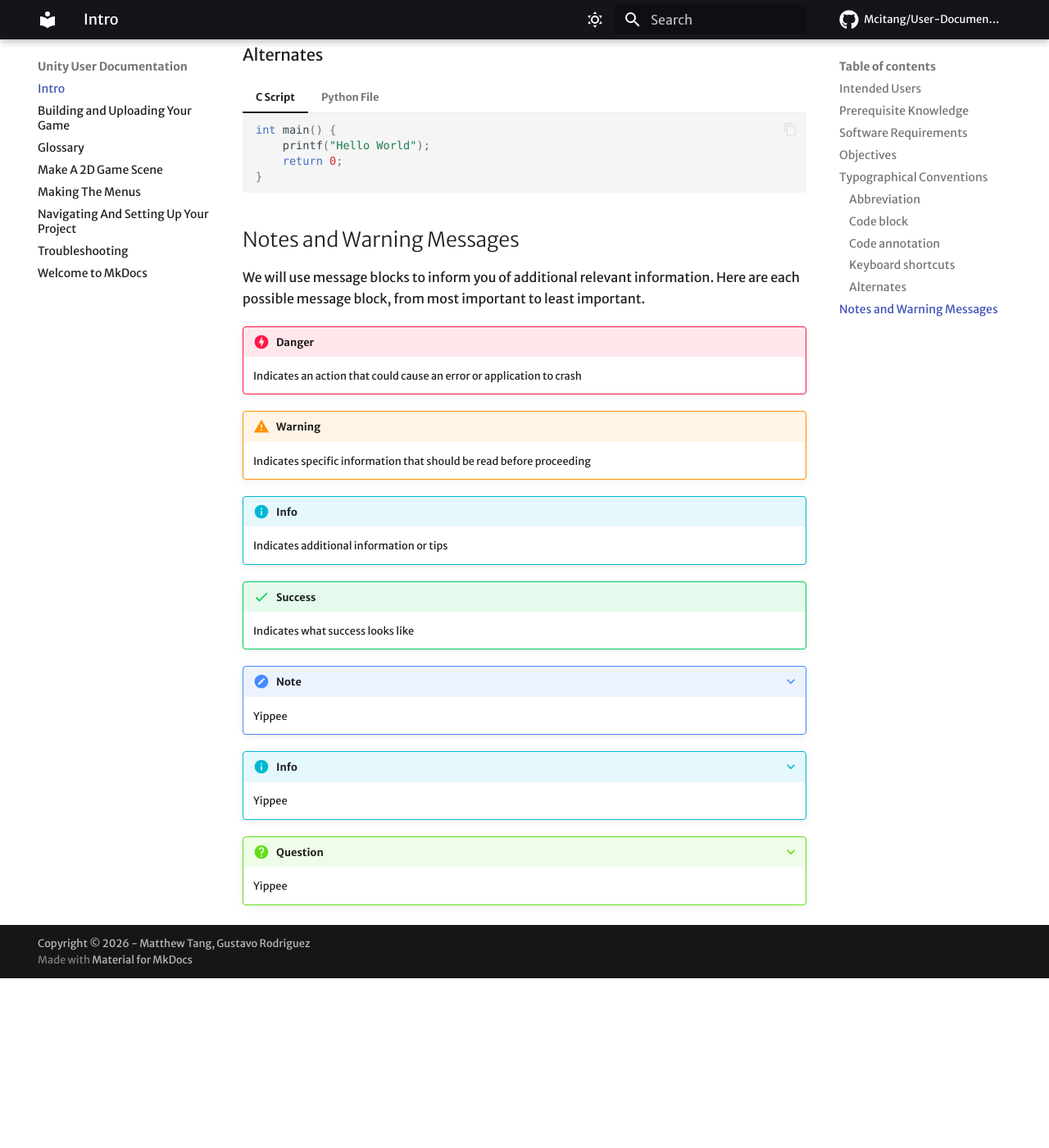
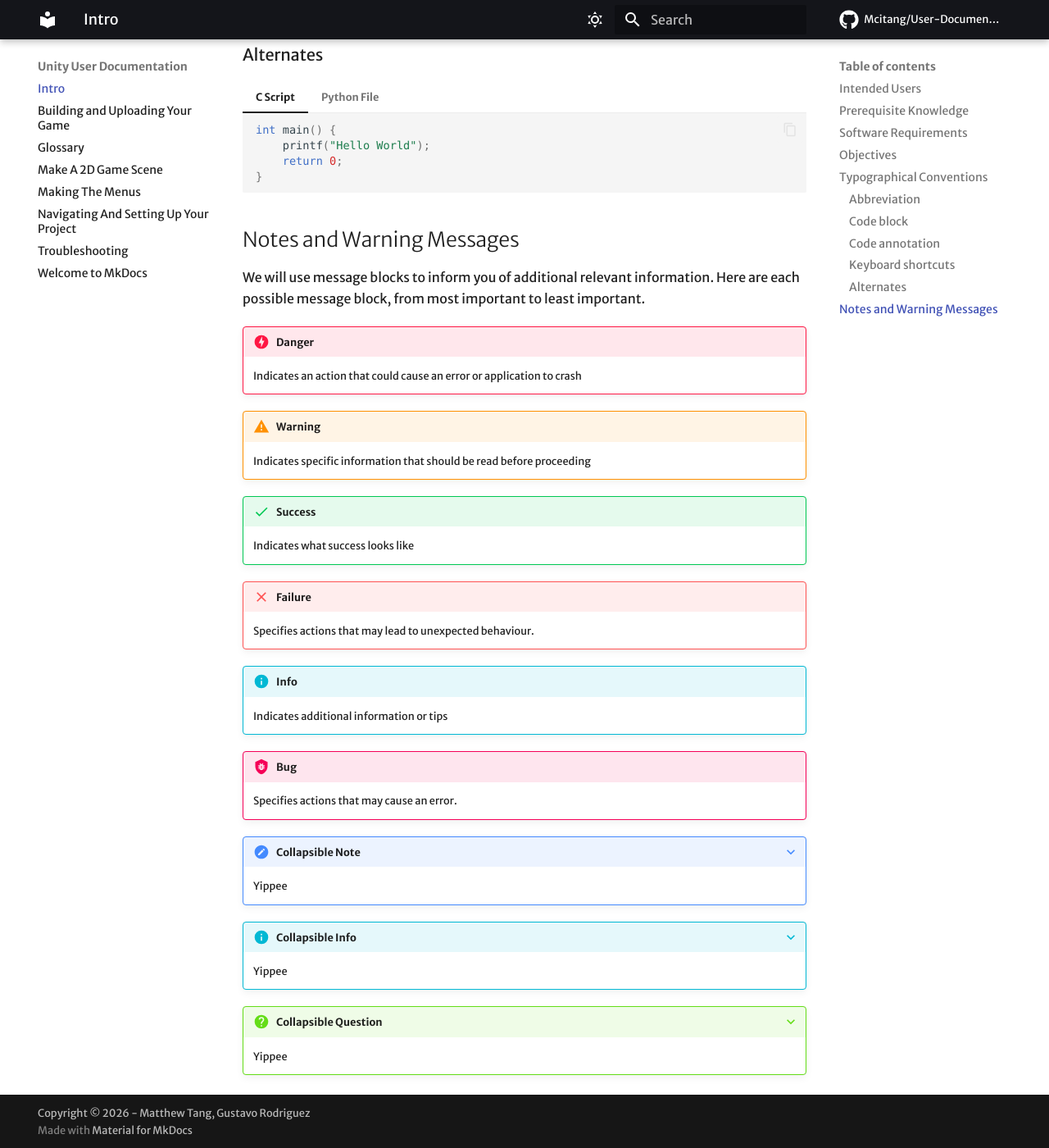
Before and after one commit to Mcitang/User-Documentation, an MkDocs documentation site: the page built from docs/index.md, in a window 1280 px wide and 1400 px high, scrolled down 1887 px. Shown: the whole window at 82% size. Built offline with MkDocs 1.6.1 and Material for MkDocs 9.7.7, drawn with Linux system fonts in a browser that asks for light colours; emoji names are drawn with the system emoji font; some web fonts are replaced; comment, search, counter and statistics services are not loaded; before the commit the page ends 3080 px from its top, so only the background shows below that.

Commit message:
Add more notes and warning messages

```diff
--- a/docs/index.md
+++ b/docs/index.md
@@ -79,30 +79,28 @@
 !!! danger
     Indicates an action that could cause an error or application to crash
 
-[comment]: <> (!!! failure)
-
-[comment]: <> (    Specifies actions that may lead to unexpected behaviour.)
-
-[comment]: <> (!!! bug)
-
-[comment]: <> (    Specifies actions that may cause an error.)
-
 !!! warning
     Indicates specific information that should be read before proceeding
+
+!!! success
+    Indicates what success looks like
+
+!!! failure
+    Specifies actions that may lead to unexpected behaviour.
 
 !!! info
     Indicates additional information or tips
 
-!!! success
-    Indicates what success looks like
+!!! bug
+    Specifies actions that may cause an error.
 
-???+ note "Note"
+???+ note "Collapsible Note"
     Yippee
 
-???+ info "Info"
+???+ info "Collapsible Info"
     Yippee
 
-???+ question "Question"
+???+ question "Collapsible Question"
     Yippee
 
 <!-- Glossary definitions at the bottom -->
```
